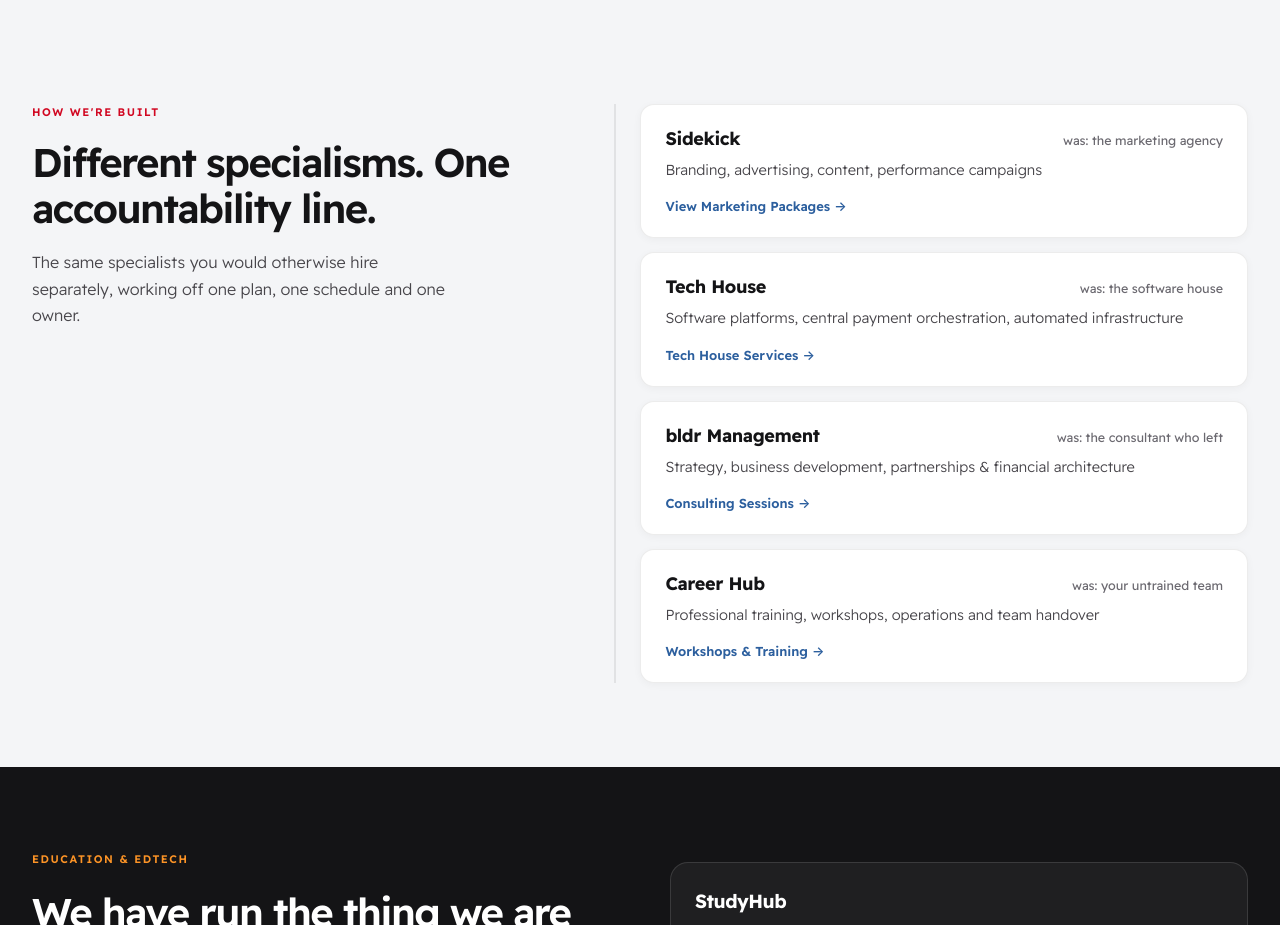
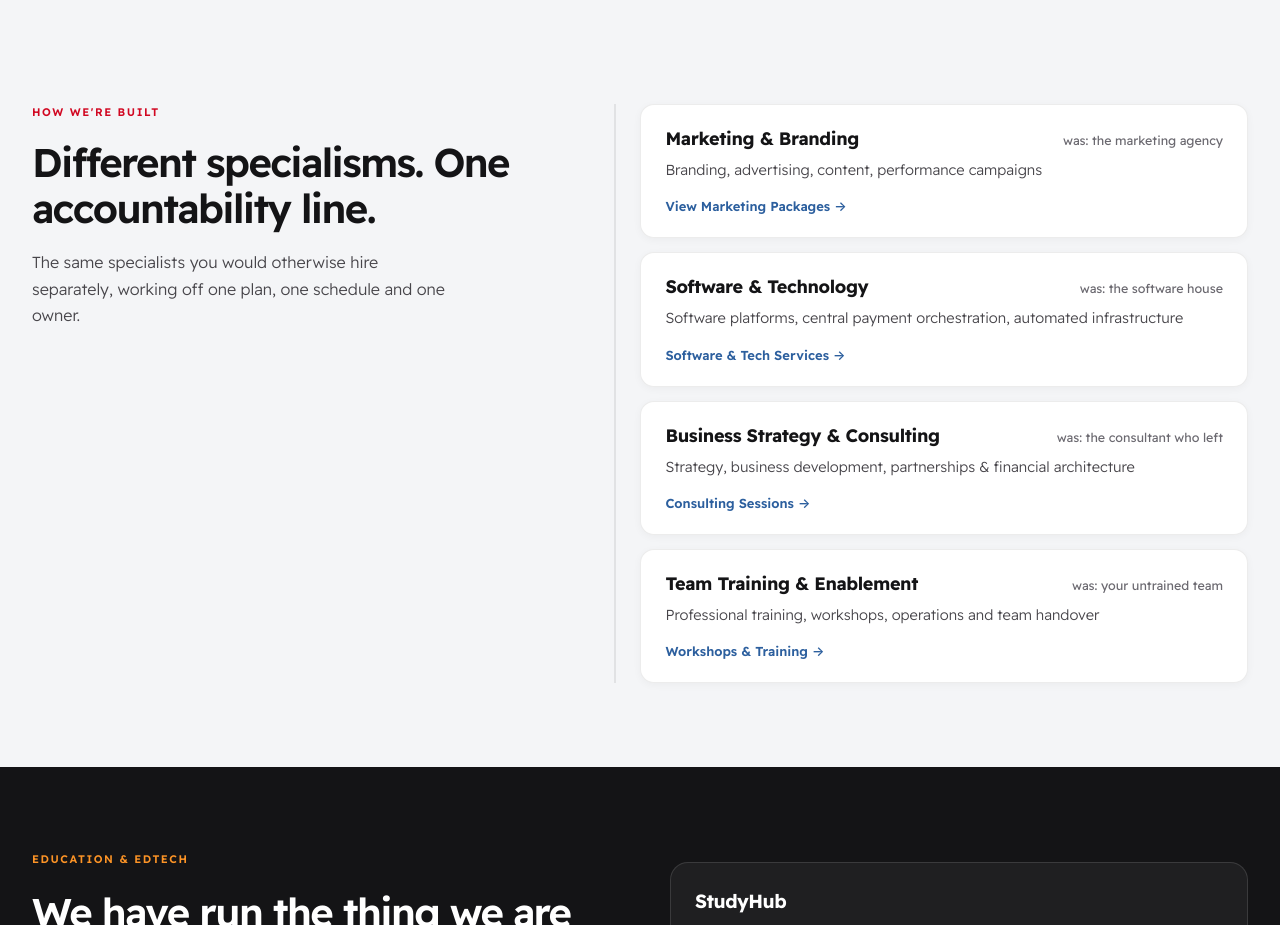
Before and after one commit to samirsolimanali-tech/bldr, a Next.js app in the folder apps/storefront/: page / in a window 1280 px wide. Shown: the part 1180-2105 px from the top of the page. Built offline with nearby package versions, Linux system fonts and the light colour scheme.

Commit message:
feat: replace venture brand names with direct service domain titles in service units cards

```diff
--- a/apps/storefront/app/page.tsx
+++ b/apps/storefront/app/page.tsx
@@ -259,28 +259,28 @@ export default function HomePage() {
             <div style={{ display: 'flex', flexDirection: 'column', gap: 14, position: 'relative', [isRtl ? 'paddingRight' : 'paddingLeft']: 24, [isRtl ? 'borderRight' : 'borderLeft']: '2px solid rgba(20,20,22,0.08)' }}>
               {[
                 {
-                  title: 'Sidekick',
+                  title: isRtl ? 'التسويق وبناء العلامة التجارية' : 'Marketing & Branding',
                   was: isRtl ? 'بديل: وكالة التسويق المنفصلة' : 'was: the marketing agency',
                   desc: isRtl ? 'بناء الهوية البصرية، إدارة الإعلانات الممولة، صناعة المحتوى، وإطلاق مسارات البيع.' : 'Branding, advertising, content, performance campaigns',
                   link: '/services',
                   cta: isRtl ? 'تصفح خدمات التسويق ←' : 'View Marketing Packages →',
                 },
                 {
-                  title: 'Tech House',
+                  title: isRtl ? 'تطوير البرمجيات والتكنولوجيا' : 'Software & Technology',
                   was: isRtl ? 'بديل: شركة البرمجيات الخارجية' : 'was: the software house',
                   desc: isRtl ? 'تطوير المنصات الرقمية، ربط بوابات الدفع المركزية، وبناء البنية التحتية السحابية.' : 'Software platforms, central payment orchestration, automated infrastructure',
                   link: '/services',
-                  cta: isRtl ? 'خدمات البرمجيات والدفع ←' : 'Tech House Services →',
+                  cta: isRtl ? 'خدمات البرمجيات والتكنولوجيا ←' : 'Software & Tech Services →',
                 },
                 {
-                  title: 'bldr Management',
+                  title: isRtl ? 'الاستراتيجية وإدارة الأعمال' : 'Business Strategy & Consulting',
                   was: isRtl ? 'بديل: المستشار الذي يرحل' : 'was: the consultant who left',
                   desc: isRtl ? 'الاستراتيجية، تطوير الأعمال، التسعير، والهيكلة المالية للمشاريع.' : 'Strategy, business development, partnerships & financial architecture',
                   link: '/services',
                   cta: isRtl ? 'الجلسات الاستشارية ←' : 'Consulting Sessions →',
                 },
                 {
-                  title: 'Career Hub',
+                  title: isRtl ? 'التدريب وتأهيل الفرق' : 'Team Training & Enablement',
                   was: isRtl ? 'بديل: الفريق غير المدرب' : 'was: your untrained team',
                   desc: isRtl ? 'التدريب العملي للشركات، ورش العمل التنفيذية، وتسليم الفرق للعمل المستقل.' : 'Professional training, workshops, operations and team handover',
                   link: '/products',
```
